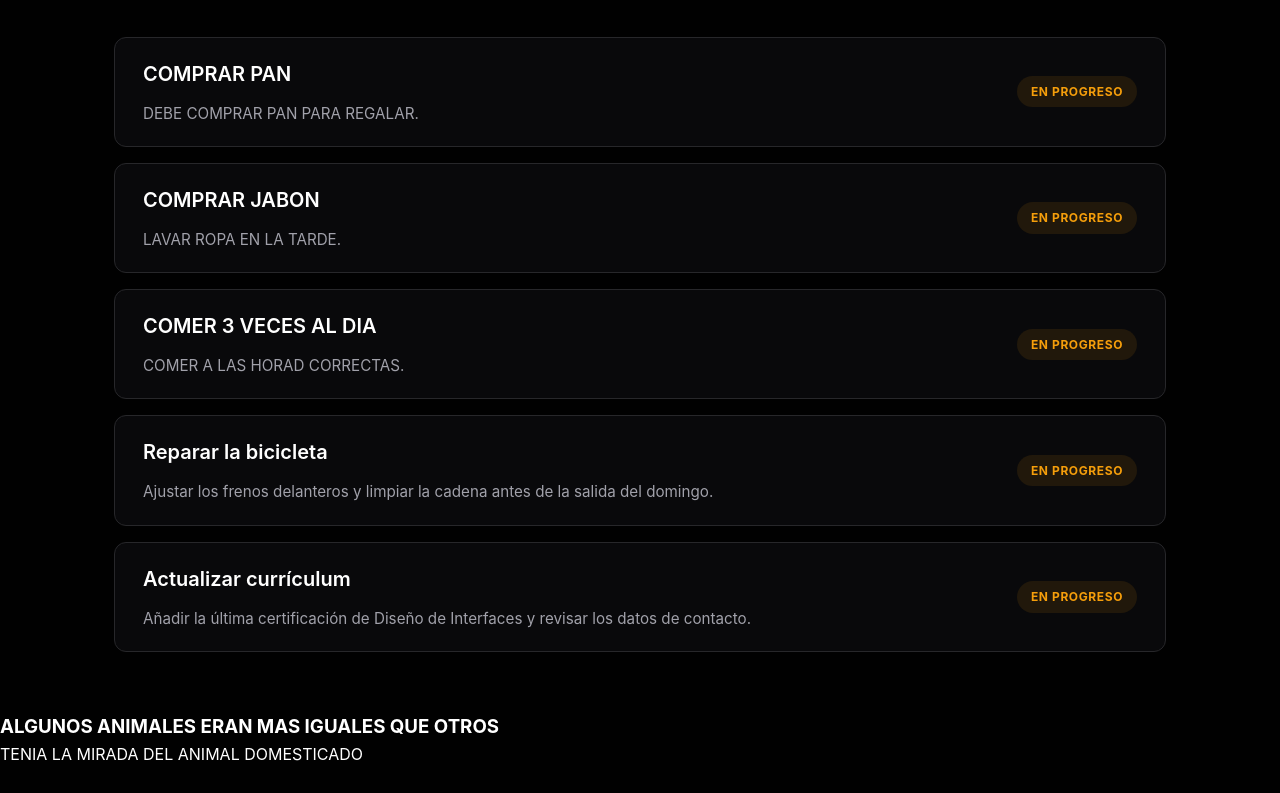
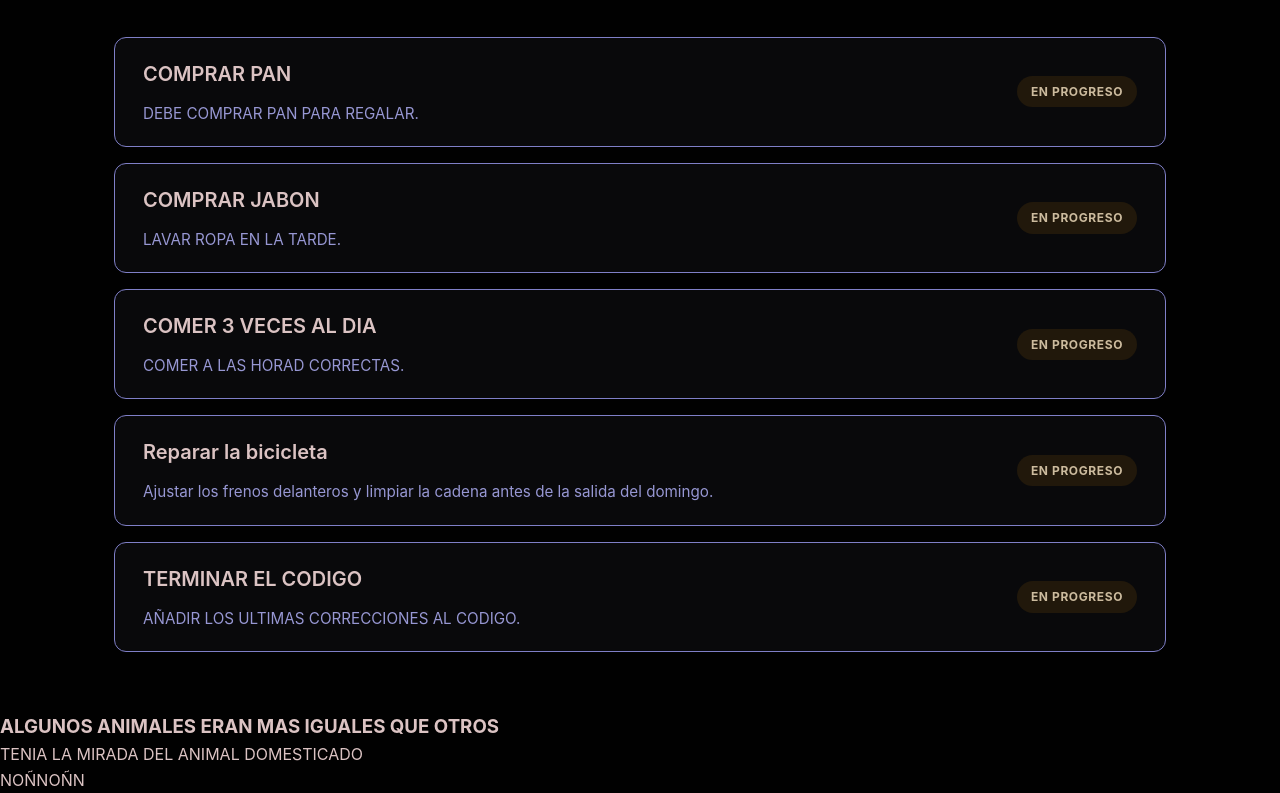
Before and after one commit to patoqwerty/git-page.proyect, a plain HTML site: page index.html in a window 1280 px wide. Shown: the part 247-1040 px from the top of the page. Before the commit the page ends 1015 px from the top, so only its background shows below. Drawn offline with Linux system fonts and the light colour scheme.

Commit message:
modificar codigo

```diff
--- a/app.css
+++ b/app.css
@@ -1,16 +1,16 @@
 :root {
     --bg-dark: #010101;
     --bg-card: #09090b;
-    --bg-navbar: #010101;
-    --text-primary: #ffffff;
-    --text-secondary: #a1a1aa;
+    --bg-navbar: #3c1b1b;
+    --text-primary: #dbc3c3;
+    --text-secondary: #9797d3;
     --accent: #10b981;
-    --accent-glow: rgba(16, 185, 129, 0.15);
+    --accent-glow: rgba(143, 172, 163, 0.15);
     --success: #10b981;
     --success-bg: rgba(16, 185, 129, 0.1);
-    --pending: #f59e0b;
+    --pending: #ccbb9e;
     --pending-bg: rgba(245, 158, 11, 0.1);
-    --border: #27272a;
+    --border: #7f7fc7;
 }
 
 * {
--- a/index.html
+++ b/index.html
@@ -32,5 +32,6 @@
 
     <H3>ALGUNOS ANIMALES ERAN MAS IGUALES QUE OTROS</H3>
     <p>TENIA LA MIRADA DEL ANIMAL DOMESTICADO</p>
+    <p>NOÑNOÑN</p>
 </body>
 </html>
--- a/script.js
+++ b/script.js
@@ -29,9 +29,9 @@ const tasks = [
     },
     {
         id: 5,
-        title: "Actualizar currículum",
-        description: "Añadir la última certificación de Diseño de Interfaces y revisar los datos de contacto.",
-        status: "pendiente"
+        title: "TERMINAR EL CODIGO",
+        description: "AÑADIR LOS ULTIMAS CORRECCIONES AL CODIGO.",
+        status: "CUMPPLIDO"
     }
 ];
 
```
